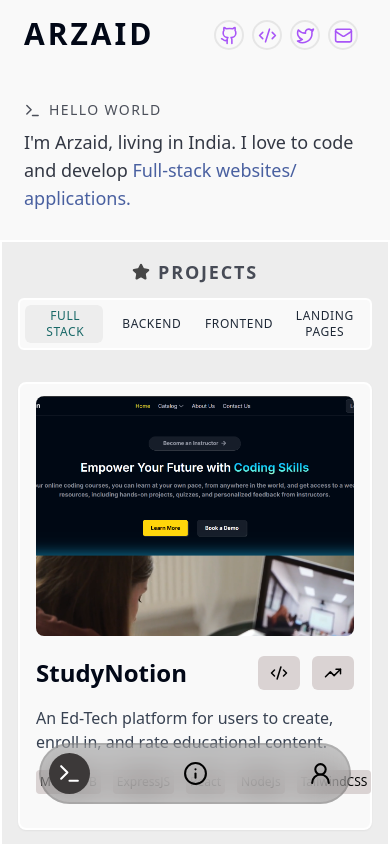
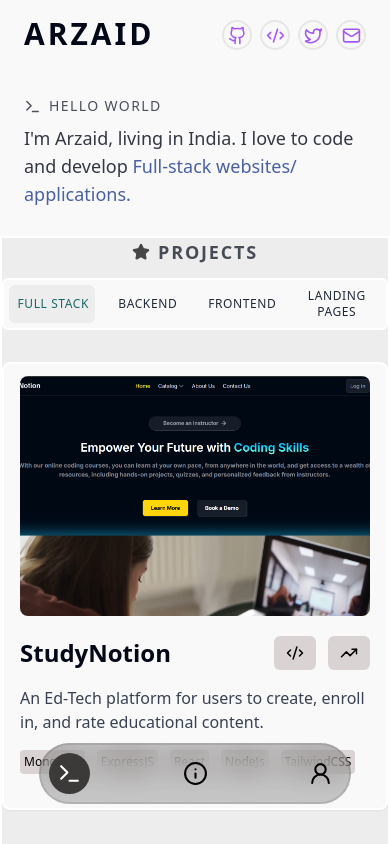
Before and after one commit to Mohd-Arzaid/my-portfolio, a React (Vite) app in the folder frontend/: page / in a window 390 px wide. Shown: the top 844 px of the page. Built offline with nearby package versions, Linux system fonts and the light colour scheme.

Commit message:
header padding fix

```diff
--- a/frontend/src/common/Header.jsx
+++ b/frontend/src/common/Header.jsx
@@ -14,8 +14,8 @@ import { Link } from "react-router-dom";
 const Header = () => {
   return (
     <>
-      <header className="bg-[#f9f9f9] p-4 flex items-start justify-between ">
-        <div className="mx-2 lg:mx-0">
+      <header className="bg-[#f9f9f9] px-6 py-4 flex items-start justify-between ">
+        <div>
           <h1 className="text-3xl uppercase font-bold tracking-widest">
             <span className="hidden lg:block">Mohd Arzaid</span>
             <span className="lg:hidden">Arzaid</span>
@@ -28,7 +28,7 @@ const Header = () => {
           </span>
         </div>
 
-        <div className="flex gap-2 md:gap-4 pr-4 lg:pr-2  lg:mb-0  mt-1 lg:mt-0 items-center">
+        <div className="flex items-center gap-2 md:gap-4  lg:pr-2  lg:mb-0  mt-1 lg:mt-0">
           <Link className="h-[30px] w-[30px] lg:h-[40px] lg:w-[40px] text-purple-500 rounded-full flex items-center justify-center text-lg border-2 border-[#E6E6E6]">
             <Github className="hidden lg:block" size={20} />
             <Github className=" lg:hidden " size={19} />
@@ -49,7 +49,7 @@ const Header = () => {
       </header>
 
       <div className="lg:hidden">
-        <div className="max-w-[100%] mt-5 mb-5 flex flex-col">
+        <div className="max-w-[100%] mt-4 mb-5 flex flex-col">
           <div className="mt-2 mx-6 flex flex-col gap-2">
             <span className=" text-sm flex items-center mt-1 gap-2 font-medium tracking-widest uppercase  ">
               <Terminal size={17} className="opacity-70 " />
--- a/frontend/src/components/About.jsx
+++ b/frontend/src/components/About.jsx
@@ -1,14 +1,9 @@
-
-
 const About = () => {
   return (
     <div className="main-layout bg-[#EDEDED] flex-1 border-2 border-white lg:rounded-[1.5rem] h-[37rem] lg:overflow-auto">
-   <main className="m-8">
+      <main className="m-8"></main>
+    </div>
+  );
+};
 
-
-   </main>
-    </div>
-  )
-}
-
-export default About
+export default About;
--- a/frontend/src/components/Home.jsx
+++ b/frontend/src/components/Home.jsx
@@ -10,7 +10,7 @@ const Home = () => {
   return (
     <>
       <div className="main-layout bg-[#EDEDED]  lg:mx-0 flex-1 border-2 border-white  lg:rounded-[1.5rem]  lg:h-[37rem] lg:overflow-auto">
-        <main className=" m-4 lg:m-8">
+        <main className=" lg:m-8">
           <div className="flex flex-col gap-3 lg:gap-0 lg:flex-row lg:justify-between ">
             <span className="flex text-lg lg:text-xl items-center font-bold justify-center gap-2">
               <Star
--- a/frontend/src/mainLayout/Layout.jsx
+++ b/frontend/src/mainLayout/Layout.jsx
@@ -1,7 +1,6 @@
 import Header from "@/common/Header"
 import LeftSideBar from "@/common/LeftSideBar"
 import RightSideBar from "@/common/RightSideBar"
-import Footer from "@/components/Footer"
 import { Outlet } from "react-router-dom"
 
 
```
